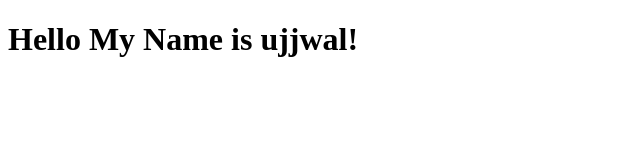
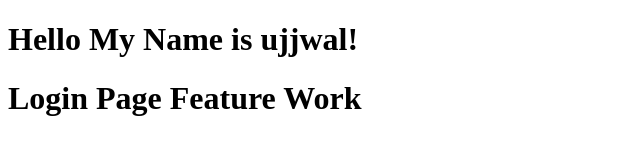
Before and after one commit to ujjwalDevops/My-Web-1, a plain HTML site: page index.html in a window 1280 px wide. Shown: the whole page, without its empty margins (0-640 px from the left). Drawn offline with Linux system fonts and the light colour scheme.

Commit message:
Added login feature text in index.html

```diff
--- a/index.html
+++ b/index.html
@@ -5,5 +5,6 @@
 </head>
 <body>
     <h1>Hello My Name is ujjwal!</h1>
+    <h1>Login Page Feature Work</h1>
 </body>
 </html>
```
